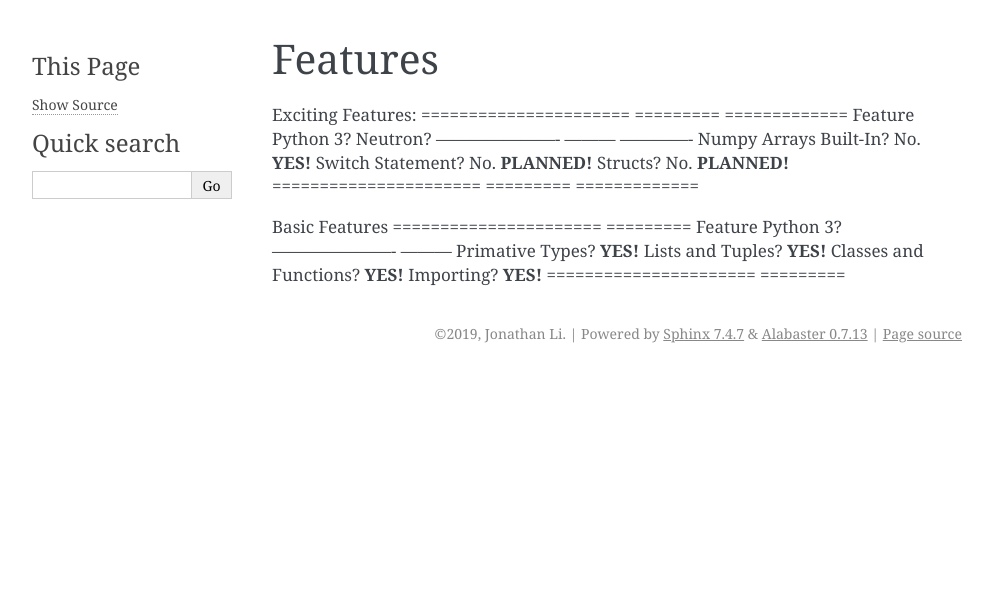
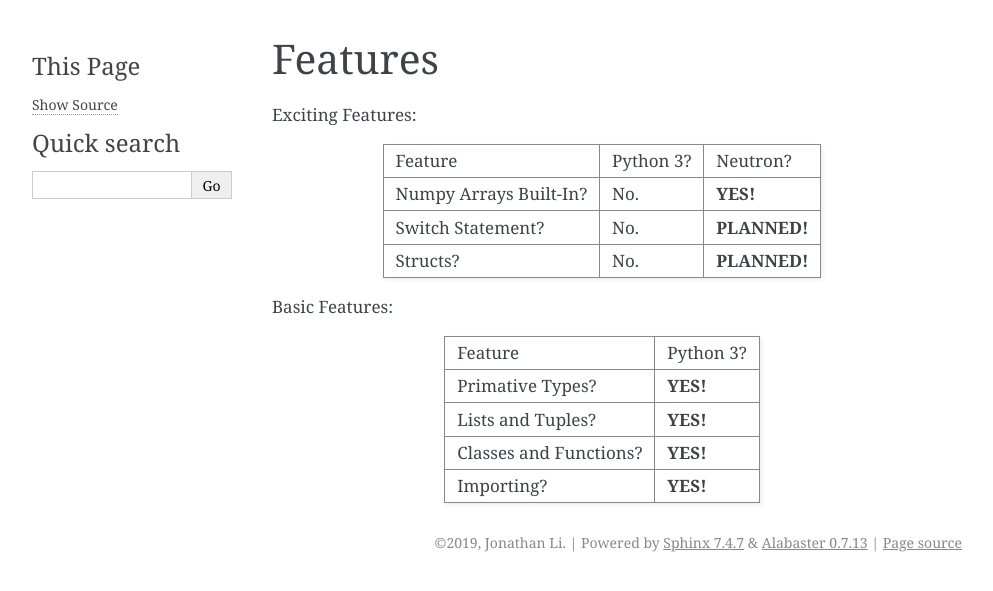
Before and after one commit to the-neutron-foundation/neutron-language, a Sphinx documentation site: the page built from docs/source/features.rst, in a window 1280 px wide. Shown: the top 591 px of the page, without its empty margins (148-1141 px from the left). Built offline with Sphinx 7.4.7, drawn with Linux system fonts in a browser that asks for light colours.

Commit message:
Fixed docs

```diff
--- a/docs/source/features.rst
+++ b/docs/source/features.rst
@@ -1,15 +1,17 @@
 Features
 ========
 Exciting Features:
-======================  =========  =============
-Feature                 Python 3?  Neutron?
-----------------------  ---------  -------------
-Numpy Arrays Built-In?    No.      **YES!**
-Switch Statement?         No.      **PLANNED!**
-Structs?                  No.      **PLANNED!**
-======================  =========  =============
 
-Basic Features
+======================  =========  ==============
+Feature                 Python 3?    Neutron?
+----------------------  ---------  --------------
+Numpy Arrays Built-In?  No.          **YES!**
+Switch Statement?       No.        **PLANNED!**
+Structs?                No.        **PLANNED!**
+======================  =========  ==============
+
+Basic Features:
+
 ======================  =========
 Feature                 Python 3?
 ----------------------  ---------
```
